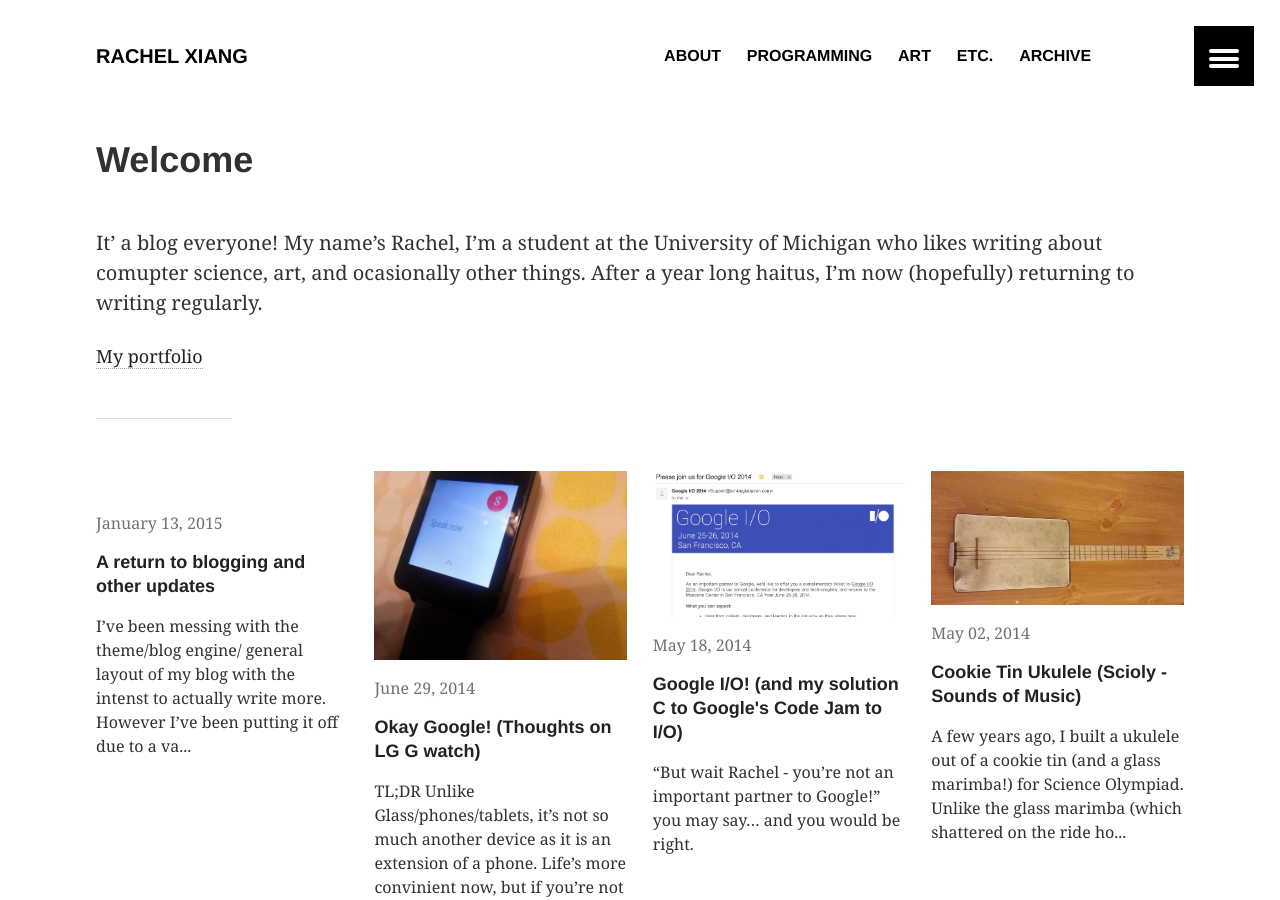
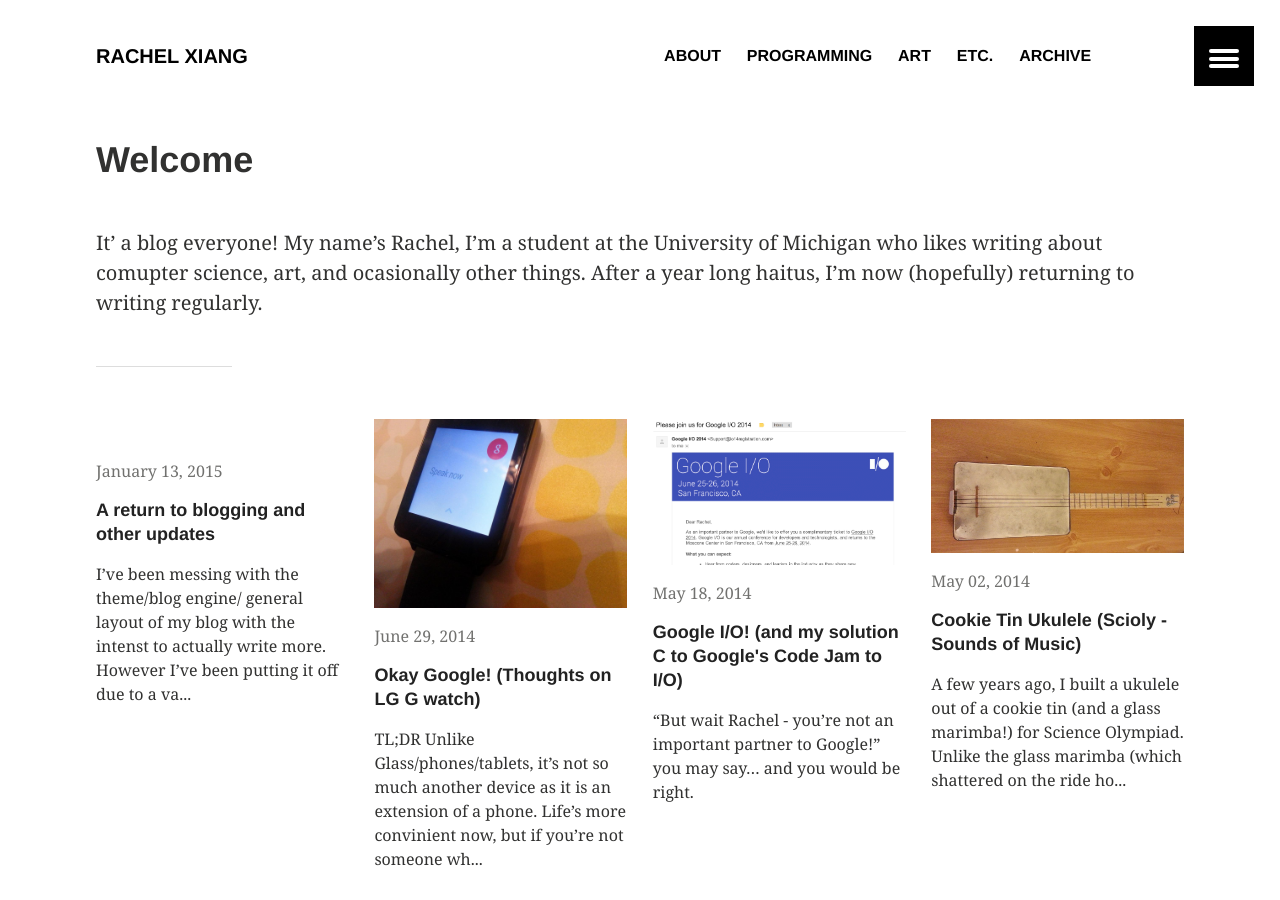
Before and after one commit to rdxiang/rdxiang.github.io, a Jekyll site: the page built from index.md, in a window 1280 px wide and 900 px high. Built offline with Jekyll 4.4.1, drawn with Linux system fonts in a browser that asks for light colours.

Commit message:
Update index.md

```diff
--- a/index.md
+++ b/index.md
@@ -16,8 +16,6 @@ ads: false
 It' a blog everyone! My name's Rachel, I'm a student at the University of Michigan who likes writing about comupter science, art, and ocasionally other things. After a year long haitus, I'm now (hopefully) returning to writing regularly.
 
 
-<a href="http://rachelxiang.com/" target="_blank">My portfolio</a>
-
 ---
 
 <div class="tiles">
```
